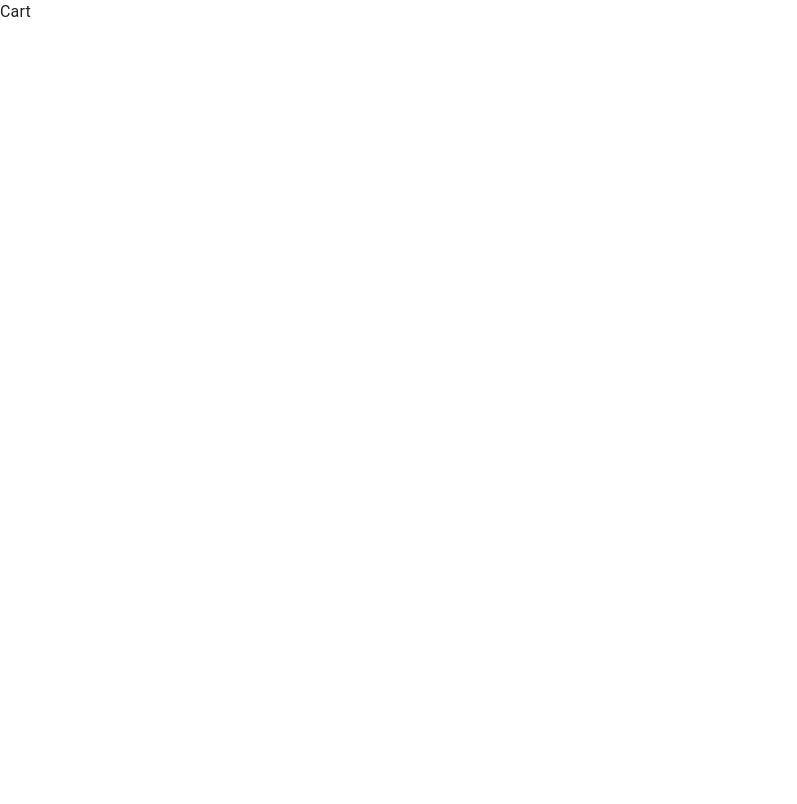
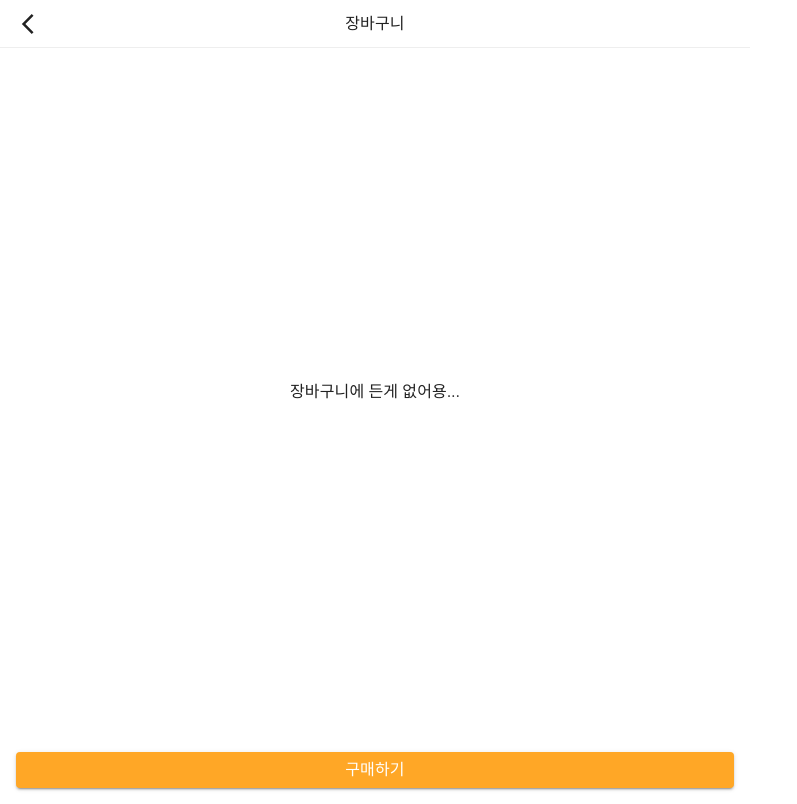
Before and after one commit to jhssong/babsim-FE, a React (Vite) app: page /cart in a window 1280 px wide. Shown: the whole page, without its empty margins (0-797 px from the left). Built offline with nearby package versions, Linux system fonts and the light colour scheme.

Commit message:
feat: Add cart

```diff
--- a/src/pages/Market/Cart.jsx
+++ b/src/pages/Market/Cart.jsx
@@ -1,5 +1,44 @@
+import styled from '@emotion/styled';
+
+import { AppBarWithTitle } from '../../components/AppBar';
+import { Box, Button, Typography } from '@mui/material';
+
+const Container = styled.div`
+  display: flex;
+  padding: 1rem 0rem;
+  flex-direction: column;
+  align-items: center;
+  justify-content: center;
+  height: calc(100vh - 7rem);
+`;
+
 const Cart = () => {
-  return <div>Cart</div>;
+  return (
+    <>
+      <AppBarWithTitle title="장바구니" />
+      <Container>
+        <Typography variant="body1">장바구니에 든게 없어용...</Typography>
+      </Container>
+      <Box
+        sx={{
+          display: 'flex',
+          alignItems: 'center',
+          width: '100%',
+          height: '100%',
+          padding: '1rem',
+        }}>
+        <Button
+          variant="contained"
+          sx={{
+            backgroundColor: 'primary.light',
+            width: '100%',
+            height: '100%',
+          }}>
+          <Typography variant="body1">구매하기</Typography>
+        </Button>
+      </Box>
+    </>
+  );
 };
 
 export default Cart;
```
